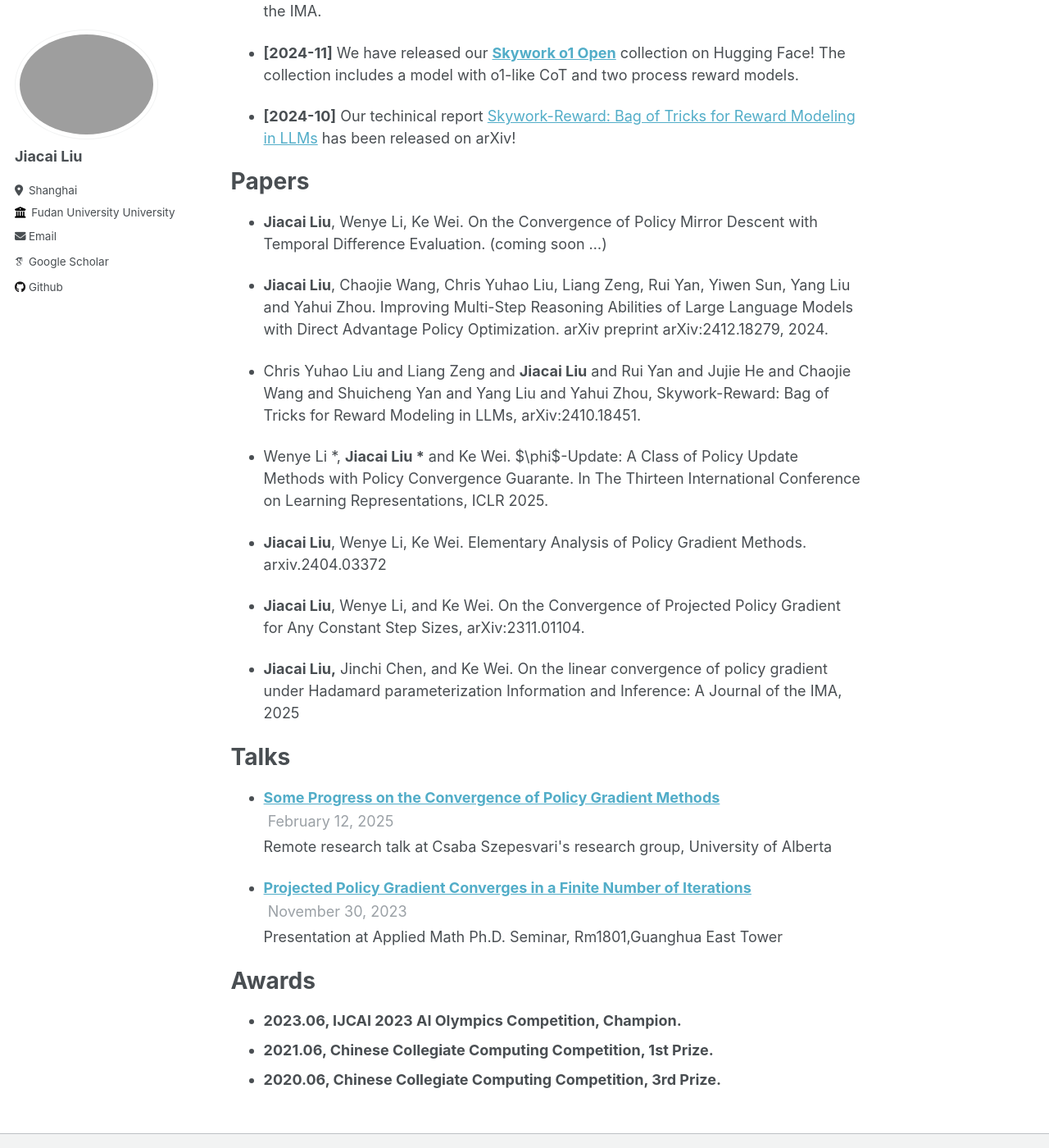
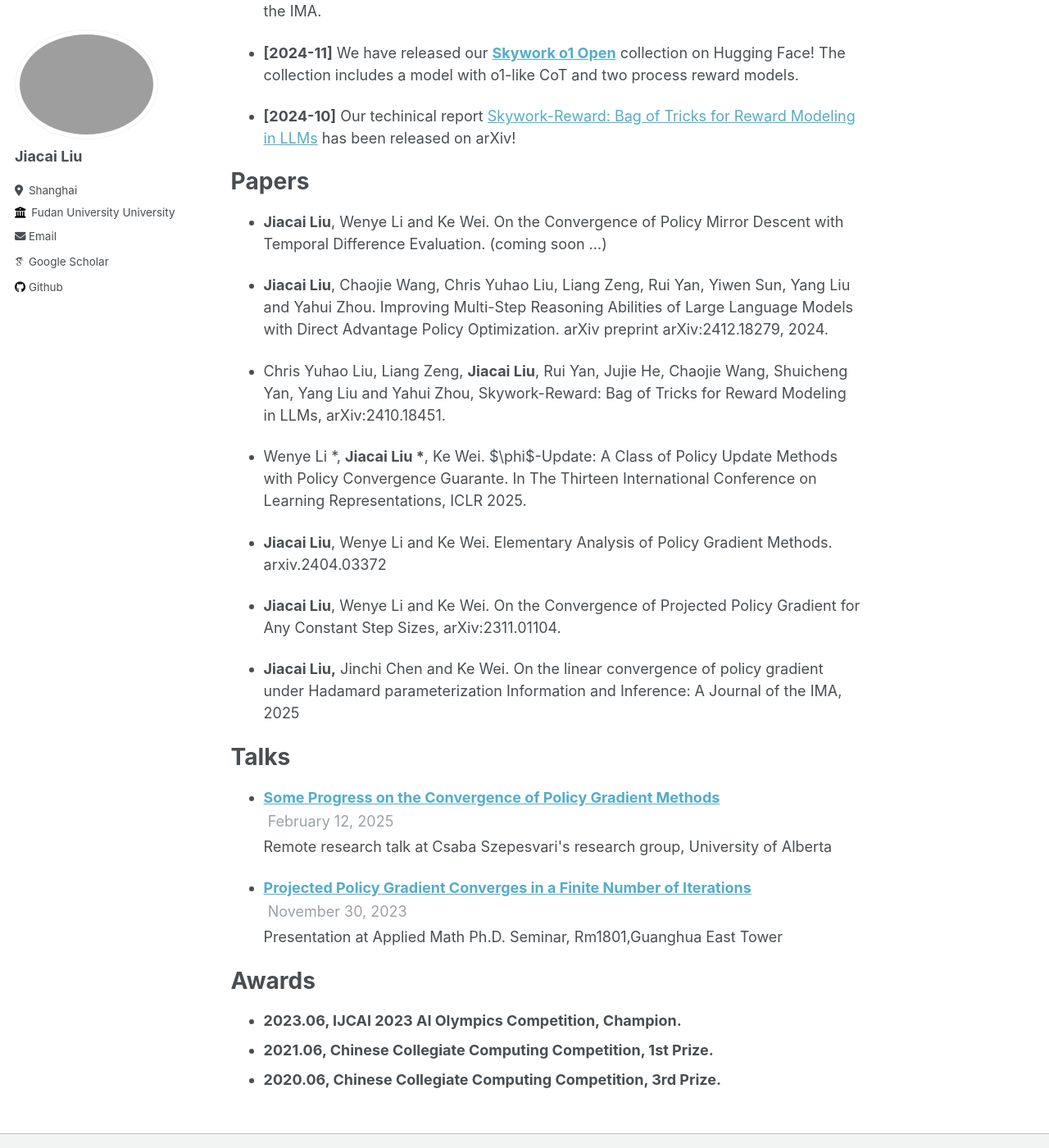
Before and after one commit to skydownacai/JiacaiLiu.github.io, a Jekyll site: the page built from _pages/about.md, in a window 1280 px wide and 1400 px high, scrolled down 1132 px. Shown: the whole window at 82% size. Built offline with Jekyll 4.4.1, drawn with Linux system fonts in a browser that asks for light colours; some web fonts are replaced.

Commit message:
引用修改

```diff
--- a/_pages/about.md
+++ b/_pages/about.md
@@ -55,19 +55,19 @@ News
 Papers
 ======
 
-- **Jiacai Liu**, Wenye Li, Ke Wei. On the Convergence of Policy Mirror Descent with Temporal Difference Evaluation. (coming soon ...)
+- **Jiacai Liu**, Wenye Li and Ke Wei. On the Convergence of Policy Mirror Descent with Temporal Difference Evaluation. (coming soon ...)
 
 - **Jiacai Liu**, Chaojie Wang, Chris Yuhao Liu, Liang Zeng, Rui Yan, Yiwen Sun, Yang Liu and Yahui Zhou. Improving Multi-Step Reasoning Abilities of Large Language Models with Direct Advantage Policy Optimization. arXiv preprint arXiv:2412.18279, 2024.
 
-- Chris Yuhao Liu and  Liang Zeng and **Jiacai Liu** and  Rui Yan and  Jujie He and  Chaojie Wang and  Shuicheng Yan and Yang Liu and  Yahui Zhou, Skywork-Reward: Bag of Tricks for Reward Modeling in LLMs, arXiv:2410.18451.
+- Chris Yuhao Liu, Liang Zeng, **Jiacai Liu**, Rui Yan, Jujie He, Chaojie Wang, Shuicheng Yan, Yang Liu and  Yahui Zhou, Skywork-Reward: Bag of Tricks for Reward Modeling in LLMs, arXiv:2410.18451.
 
-- Wenye Li \*, **Jiacai Liu \*** and Ke Wei. $\phi$-Update: A Class of Policy Update Methods with Policy Convergence Guarante. In The Thirteen International Conference on Learning Representations, ICLR 2025.
+- Wenye Li \*, **Jiacai Liu \***, Ke Wei. $\phi$-Update: A Class of Policy Update Methods with Policy Convergence Guarante. In The Thirteen International Conference on Learning Representations, ICLR 2025.
 
-- **Jiacai Liu**, Wenye Li, Ke Wei. Elementary Analysis of Policy Gradient Methods.  arxiv.2404.03372
+- **Jiacai Liu**, Wenye Li and Ke Wei. Elementary Analysis of Policy Gradient Methods.  arxiv.2404.03372
 
-- **Jiacai Liu**, Wenye Li, and Ke Wei. On the Convergence of Projected Policy Gradient for Any Constant Step Sizes, arXiv:2311.01104.
+- **Jiacai Liu**, Wenye Li and Ke Wei. On the Convergence of Projected Policy Gradient for Any Constant Step Sizes, arXiv:2311.01104.
 
-- **Jiacai Liu,** Jinchi Chen, and Ke Wei. On the linear convergence of policy gradient under Hadamard parameterization Information and Inference: A Journal of the IMA, 2025
+- **Jiacai Liu,** Jinchi Chen and Ke Wei. On the linear convergence of policy gradient under Hadamard parameterization Information and Inference: A Journal of the IMA, 2025
 
 
 
```
